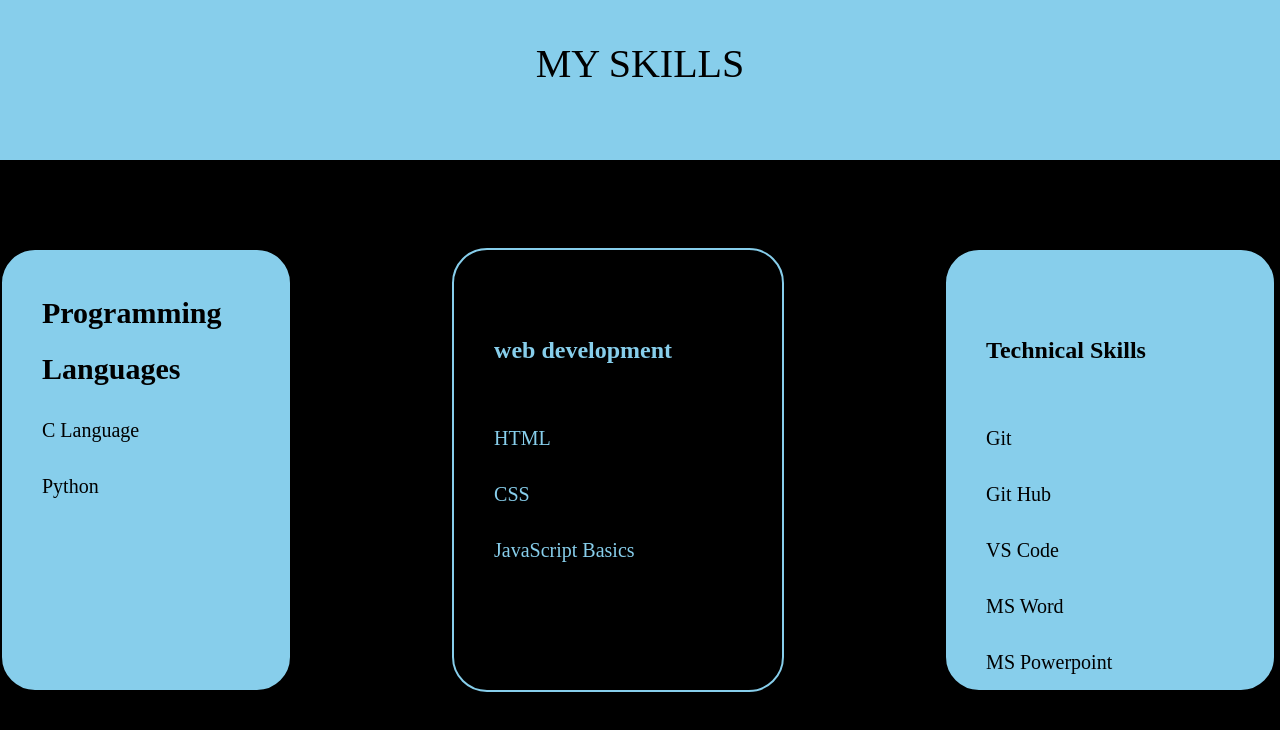
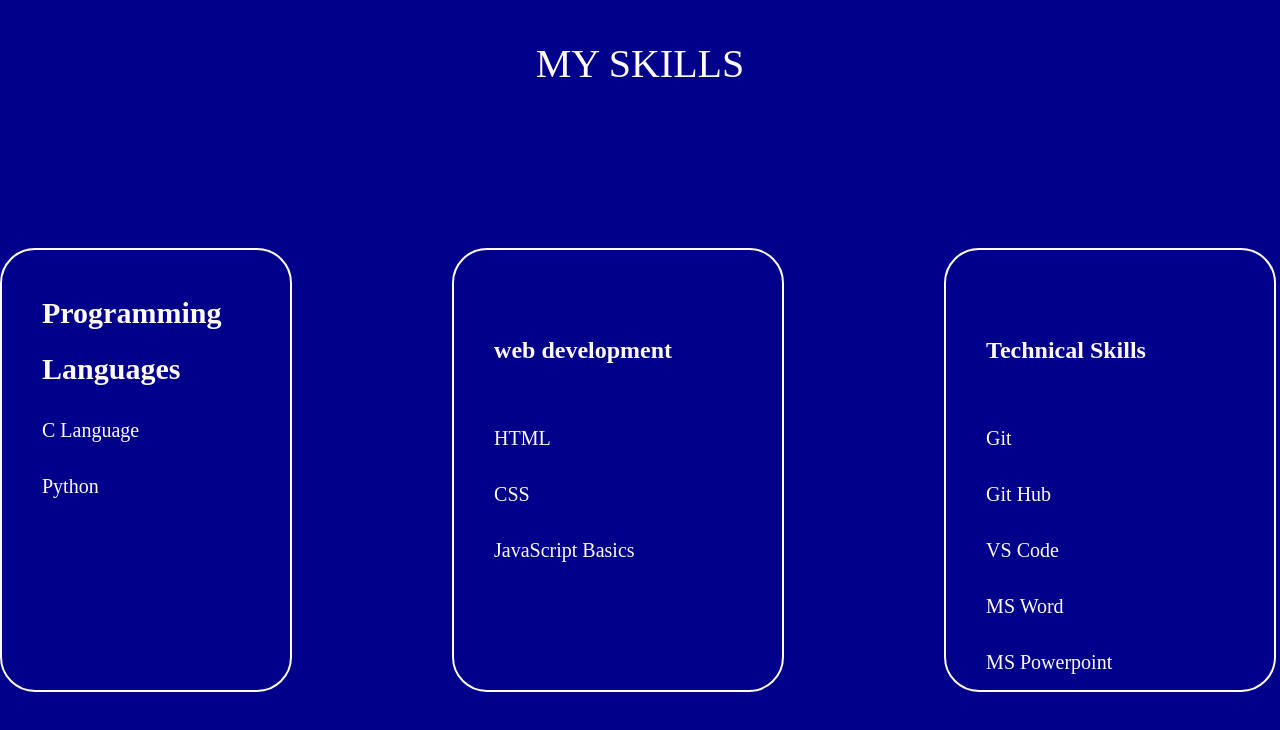
Before and after one commit to NelluriDevendra/Portfolio, a plain HTML site: page skills.html in a window 1280 px wide. Drawn offline with Linux system fonts and the light colour scheme.

Commit message:
initial commit

```diff
--- a/about.css
+++ b/about.css
@@ -3,14 +3,16 @@
     padding: 0;
 }
 header{
-    background-color:grey;
+    background-color:darkblue;
+    color: snow;
     height: 15vh;
     font-size: 8vh;
     text-align: center;
 
 }
 section{
-    background-color:grey;
+    background-color:darkblue;
+    color: snow;
     height: 38vh;
     width:60vw;
     line-height:7vh;
@@ -21,7 +23,8 @@ section{
 
 }
 article{
-    background-color: gray;
+    background-color: darkblue;
+    color: snow;
     height: 35.9vh;
     width: 60vw;
     line-height: 7vh;
@@ -31,7 +34,8 @@ article{
 
 }
 aside{
-    background-color: gray;
+    background-color: darkblue;
+    color: snow;
     height: 85vh;
     width: 46vw;
 }
--- a/contact.css
+++ b/contact.css
@@ -6,12 +6,12 @@
 header{
     height: 15vh;
     width: 100vw;
-    background-color: black;
+    background-color:darkblue;
     padding-top: 20px;
 }
 .h{
-    color: black;
-    background-color:skyblue;
+    color: snow;
+    background-color:rgb(11, 11, 155);
     height: 10vh;
     width: 25vw;
     font-size: 40px;
@@ -20,12 +20,12 @@ header{
 }
 
 body{
-    background-color: skyblue;
-    color: black;
+    background-color: darkblue;
+    color:snow;
 }
 .article{
-    background-color: skyblue;
-    color: black;
+    background-color: darkblue;
+    color: snow;
     display: flex;
     align-items: center;
     justify-content: center;
--- a/index.css
+++ b/index.css
@@ -17,16 +17,17 @@ li{
     display:inline-block;
     margin: 20px;
     font-size: 17px;
-    color: black;
+    color: snow;
 }
 header{
-    color: black;
-    background-color:gray;
+    color: snow;
+    background-color:darkblue;
     height: 60px;
     padding-top: 0px;
     padding-bottom: 0px;
     padding-right: 20px;
     padding-left: 30px;
+
 }
 main{
     display: flex;
@@ -38,7 +39,8 @@ h1{
 section{
     font-size: 35px;
     line-height: 1.5;
-    background-color:darkgray;
+    background-color:darkblue;
+    color: snow;
     height:69.9vh;
     width: 50vw;
     padding-top: 100px;
@@ -53,9 +55,10 @@ p3{
 
 }
 article{
-    background-color:darkgray;
+    background-color:darkblue;
+    color: snow;
     height:69.9vh;
-    width:46.8vw;
+    width:46.86vw;
     display: flex;
     justify-content: center;
     padding-top: 100px;
@@ -64,6 +67,7 @@ img{
     border-radius: 75px;
 }
 footer{
-    background-color: darkgray;
+    background-color: darkblue;
     text-align: center;
+    color: snow;
 }
--- a/projects.css
+++ b/projects.css
@@ -3,15 +3,16 @@
     padding: 0;
 }
 .header{
-    color: black;
-    background-color: skyblue;
+    color: snow;
+    background-color: darkblue;
     height: 15vh;
     font-size: 10vh;
     padding-top: 10px;
     padding-left: 20px;
 }
 .body{
-    background-color: black;
+    background-color: darkblue;
+    color: snow;
     height: 100vh;
 }
 .main{
@@ -32,7 +33,7 @@ img{
 
 }
 p{
-    color: skyblue;
+    color: snow;
     font-size: 20px;
     line-height: 1.5;
 
--- a/skills.css
+++ b/skills.css
@@ -3,13 +3,14 @@
     padding: 0;
 }
 .body{
-    background-color: black;
+    background-color:darkblue;
     height: 100vh;
     width: 100vw;
 
 }
 .header{
-    background-color: skyblue;
+    background-color: darkblue;
+    color: snow;
     height: 15vh;
     font-size: 40px;
     text-align: center;
@@ -20,7 +21,7 @@ ul li{
     list-style-type: none;
 }
 .section{
-    color: skyblue;
+    color: snow;
     height: 77.6vh;
     width: 99.7vw;
     display: flex;
@@ -28,9 +29,9 @@ ul li{
     justify-content: center;
 }
 .pro{
-    background-color: skyblue;
-    color: black;
-    border: 2px solid black;
+    background-color: darkblue;
+    color: snow;
+    border: 2px solid snow;
     width: 20vw;
     height: 50vh;
     margin-right: 20vh;
@@ -42,7 +43,7 @@ ul li{
 
 }
 .web{
-    border: 2px solid skyblue;
+    border: 2px solid snow;
     width: 20vw;
     height: 45vh;
     margin-right: 20vh;
@@ -51,9 +52,9 @@ ul li{
 
 }
 .tech{
-    background-color: skyblue;
-    color: black;
-    border: 2px solid black;
+    background-color: darkblue;
+    color: snow;
+    border: 2px solid snow;
     width: 20vw;
     height: 45vh;
     padding: 5vh;
```
